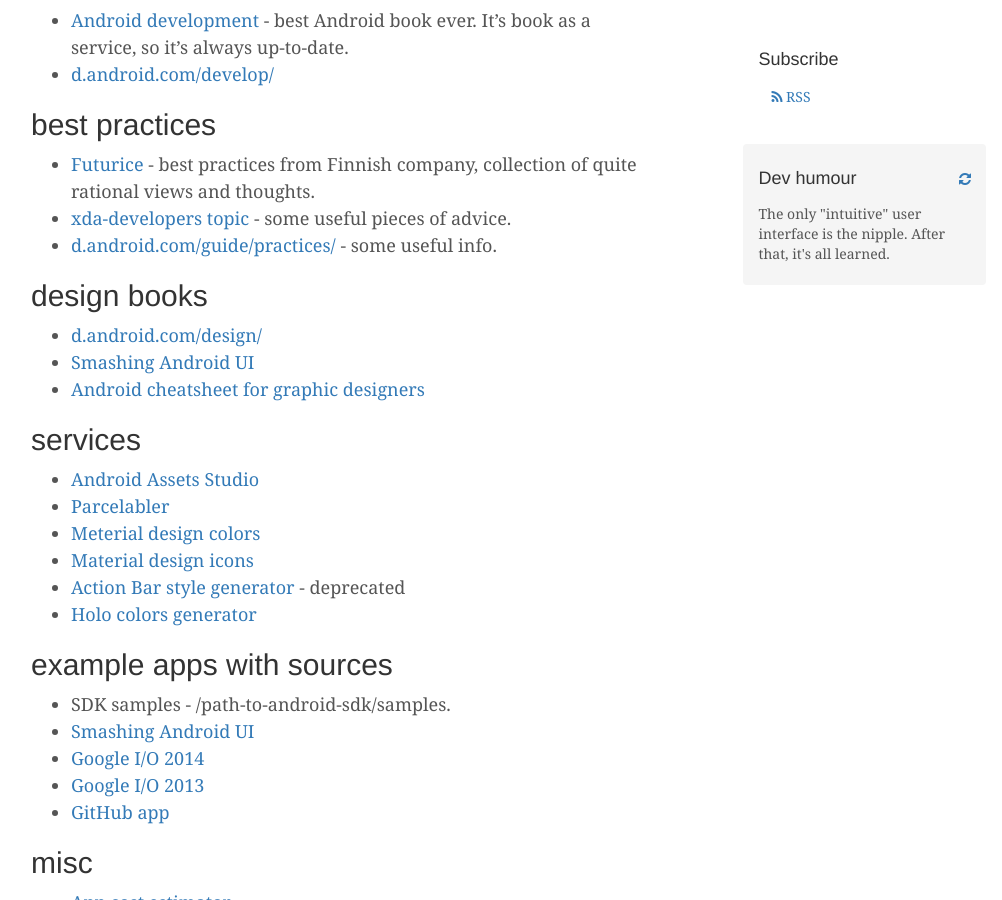
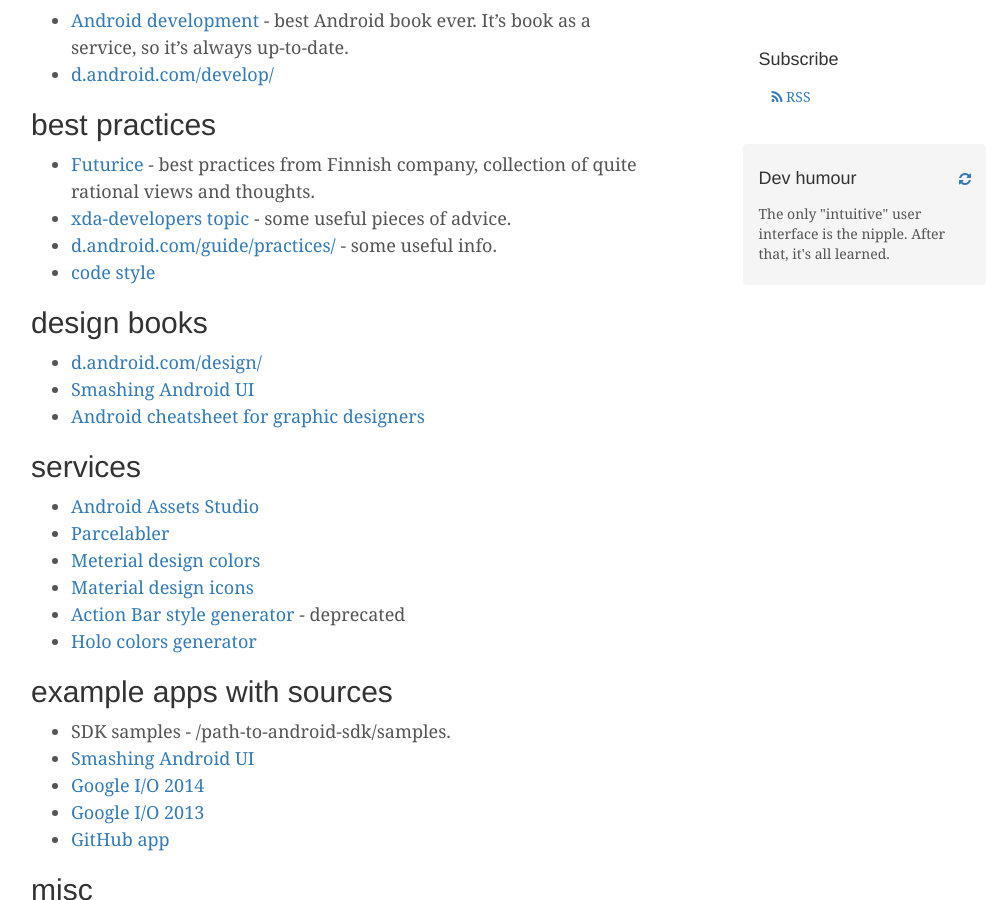
Before and after one commit to melnikovdv/melnikovdv.github.io, a Jekyll site: the page built from _posts/2013-04-17-android-materials.md, in a window 1280 px wide and 900 px high, scrolled down 736 px. Shown: the whole window, without its empty margins (139-1141 px from the left). Built offline with Jekyll 4.4.1, drawn with Linux system fonts in a browser that asks for light colours; nearby versions of some CDN libraries; comment, search, counter and statistics services are not loaded.

Commit message:
code style added

```diff
--- a/_posts/2013-04-17-android-materials.md
+++ b/_posts/2013-04-17-android-materials.md
@@ -32,6 +32,7 @@
 * [Futurice](https://github.com/futurice/android-best-practices) - best practices from Finnish company, collection of quite rational views and thoughts.
 * [xda-developers topic](http://forum.xda-developers.com/showthread.php?t=2635275) - some useful pieces of advice.
 * [d.android.com/guide/practices/](http://developer.android.com/guide/practices/index.html) - some useful info.
+* [code style](http://source.android.com/source/code-style.html)
 
 design books
 ------------
```
